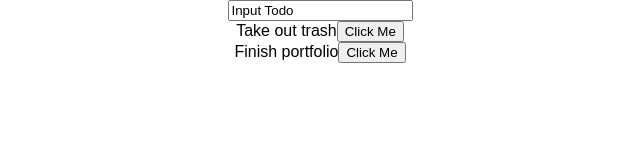
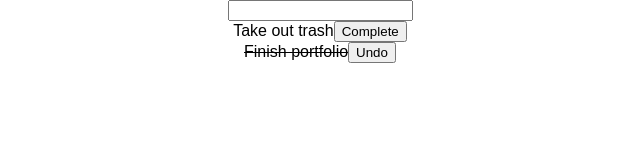
Before and after one commit to willsinn/todo-list, a React (Create React App) app: page / in a window 1280 px wide. Shown: the top 160 px of the page, without its empty margins (320-960 px from the left). Built offline with nearby package versions, Linux system fonts and the light colour scheme.

Commit message:
refactored state to main app, props to components, handleSubmit, handleChange, handleClick

```diff
--- a/src/App.js
+++ b/src/App.js
@@ -5,13 +5,48 @@ import List from './Components/List';
 import './App.css';
 
 class App extends Component {
+
+  state = {
+    inputValue: "",
+    todos: [
+      { value: 'Take out trash', done: false },
+      { value: 'Finish portfolio', done: true }
+    ]
+  }
+
+
+    handleChange(e) {
+      this.setState({inputValue: e.target.value })
+    }
+
+    handleClick() {
+      console.log('button clicked');
+    }
+
+    handleSubmit(e) {
+      e.preventDefault();
+      const newTodo = {
+        value: this.state.inputValue,
+        done: false
+      };
+      const todos = this.state.todos;
+      todos.push(newTodo);
+      this.setState({ todos: todos, inputValue: '' })
+    }
+
+
   render() {
     return (
       <div className="App">
-
-        <Form />
-          <List />
-
+        <Form
+          handleChange={this.handleChange}
+          inputValue={this.state.inputValue}
+          handleSubmit={this.handleSubmit}
+        />
+        <List
+          handleClick={this.handleClick}
+          todos={this.state.todos}
+        />
       </div>
     );
   }
--- a/src/Components/Form.js
+++ b/src/Components/Form.js
@@ -2,23 +2,16 @@ import React, { Component } from 'react';
 
 class Form extends Component {
 
-  state = {
-    inputValue: "Input Todo"
-  }
-
-  handleChange = (e) => {
-    this.setState({inputValue: e.target.value })
-  }
 
 
 
   render() {
     return(
       <div className="Form">
-        <form>
+        <form onSubmit={(e) => this.props.handleSubmit(e)}>
           <input
-            onChange={(e) => this.handleChange(e)}
-            value={this.state.inputValue}
+            onChange={(e) => this.props.handleChange(e)}
+            value={this.props.inputValue}
           />
         </form>
       </div>
--- a/src/Components/List.js
+++ b/src/Components/List.js
@@ -3,21 +3,15 @@ import Task from './Task';
 
 class List extends Component {
 
-  state = {
-    todos: [
-      { value: 'Take out trash', done: false },
-      { value: 'Finish portfolio', done: true }
-    ]
-  }
-
 
   render() {
     return(
       <div className="List">
-        {this.state.todos.map((todo, index) => {
+        {this.props.todos.map((todo, index) => {
           return (
              <Task
              key={index}
+             handleClick={this.props.handleClick}
              todo={todo}
              />
           )
--- a/src/Components/Task.js
+++ b/src/Components/Task.js
@@ -7,10 +7,10 @@ class Task extends Component {
   render() {
     return(
       <div className="Task Component">
-        <span>
+        <span style={{ textDecoration: this.props.todo.done ? 'line-through': 'none' }}>
           {this.props.todo.value}
         </span>
-        <button> Click Me </button>
+        <button onClick={this.props.handleClick}> {this.props.todo.done ? 'Undo': 'Complete'} </button>
       </div>
     );
   }
```
